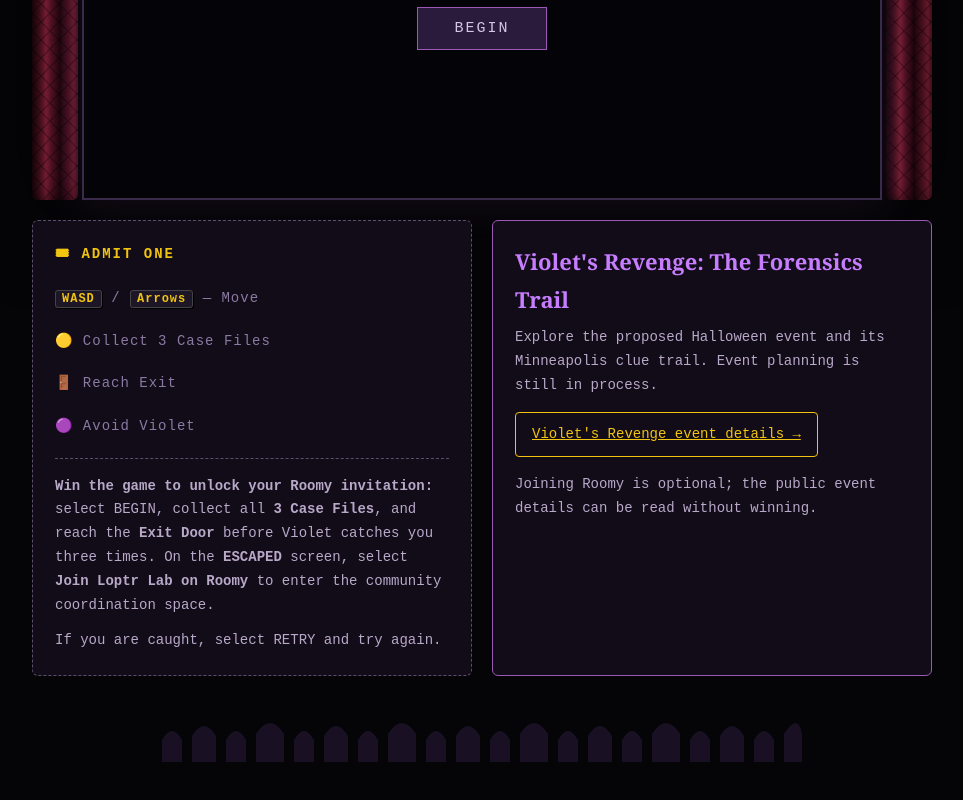
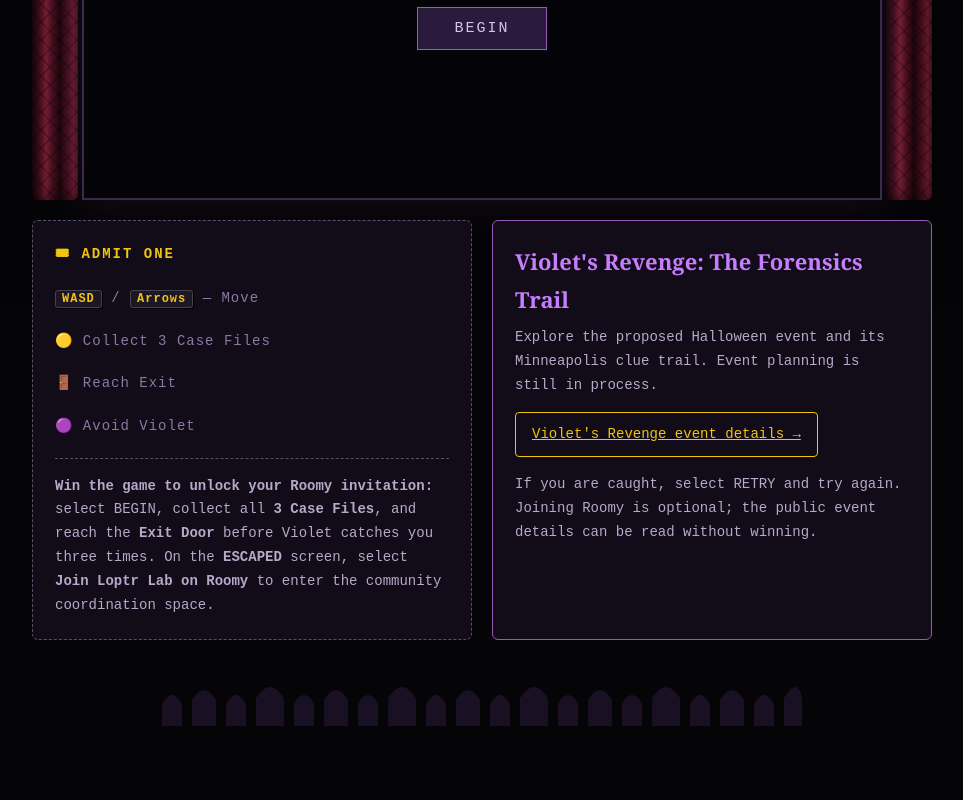
Before and after one commit to ibloud/violets-revenge, a plain HTML site: page index.html in a window 1280 px wide. Shown: the part 771-1571 px from the top of the page, without its empty margins (158-1121 px from the left). Drawn offline with Linux system fonts and the light colour scheme.

Commit message:
Keep retry guidance in the event card to balance spacing

```diff
--- a/index.html
+++ b/index.html
@@ -331,7 +331,6 @@ body.force-touch #touchControls{display:block}
   </ul>
   <div class="roomy-instructions">
   <p><strong>Win the game to unlock your Roomy invitation:</strong> select BEGIN, collect all <strong>3 Case Files</strong>, and reach the <strong>Exit Door</strong> before Violet catches you three times. On the <strong>ESCAPED</strong> screen, select <strong>Join Loptr Lab on Roomy</strong> to enter the community coordination space.</p>
-    <p>If you are caught, select RETRY and try again.</p>
   </div>
 </div>
 
@@ -339,7 +338,7 @@ body.force-touch #touchControls{display:block}
   <h2 id="event-heading">Violet's Revenge: The Forensics Trail</h2>
   <p>Explore the proposed Halloween event and its Minneapolis clue trail. Event planning is still in process.</p>
   <a href="https://ibloud.github.io/inpatient-corridors-review/event/" class="event-link">Violet's Revenge event details →</a>
-  <p>Joining Roomy is optional; the public event details can be read without winning.</p>
+  <p>If you are caught, select RETRY and try again. Joining Roomy is optional; the public event details can be read without winning.</p>
 </section>
 </div>
 
```
